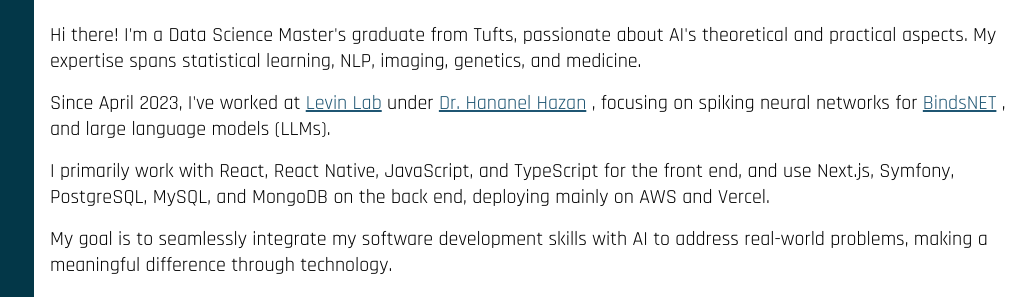
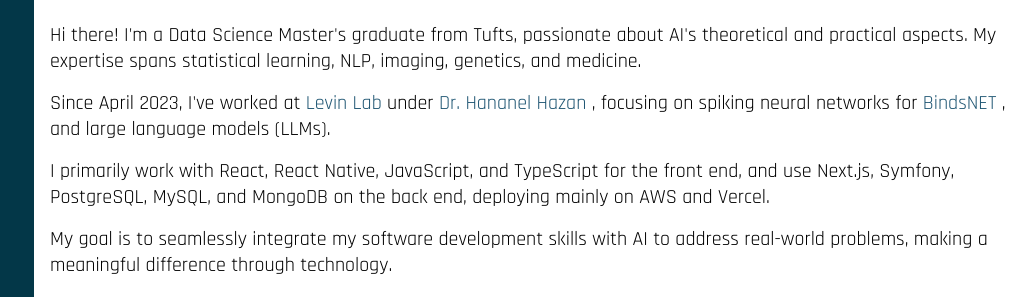
Before and after one commit to axeljeremy7/axeljeremy7.github.io, a Jekyll site: the page built from index.html, in a window 1280 px wide. Shown: the part 2311-2608 px from the top of the page, without its empty margins (246-1280 px from the left). Built offline with Jekyll 4.4.1, drawn with Linux system fonts in a browser that asks for light colours; a style sheet for code colours, icons or effects is not loaded.

Commit message:
Update index.css

```diff
--- a/assets/css/index.css
+++ b/assets/css/index.css
@@ -436,7 +436,7 @@ a.inline-text-link {
   max-width: none !important;
   border: none !important;
   color: var(--blue-sapphire);
-  text-decoration: underline;
+  text-decoration: none !important;
   background-color: transparent !important;
 }
 
```
